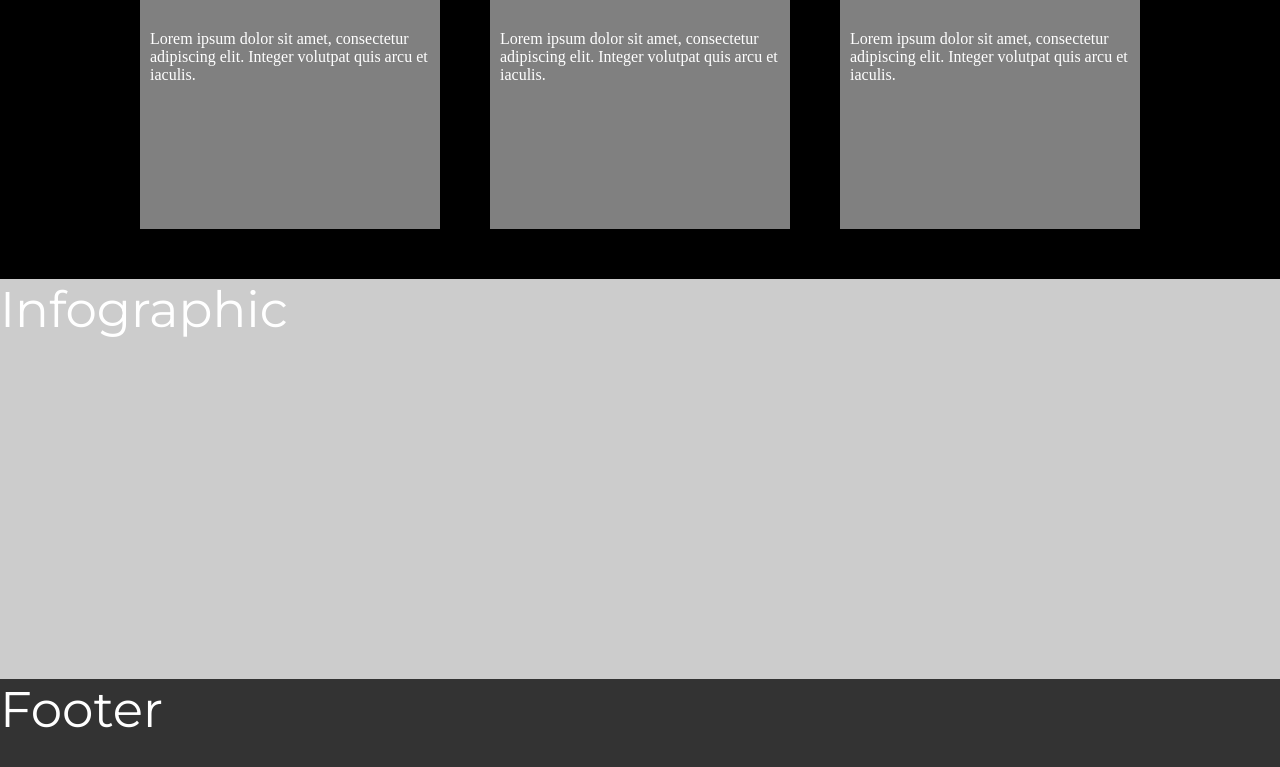
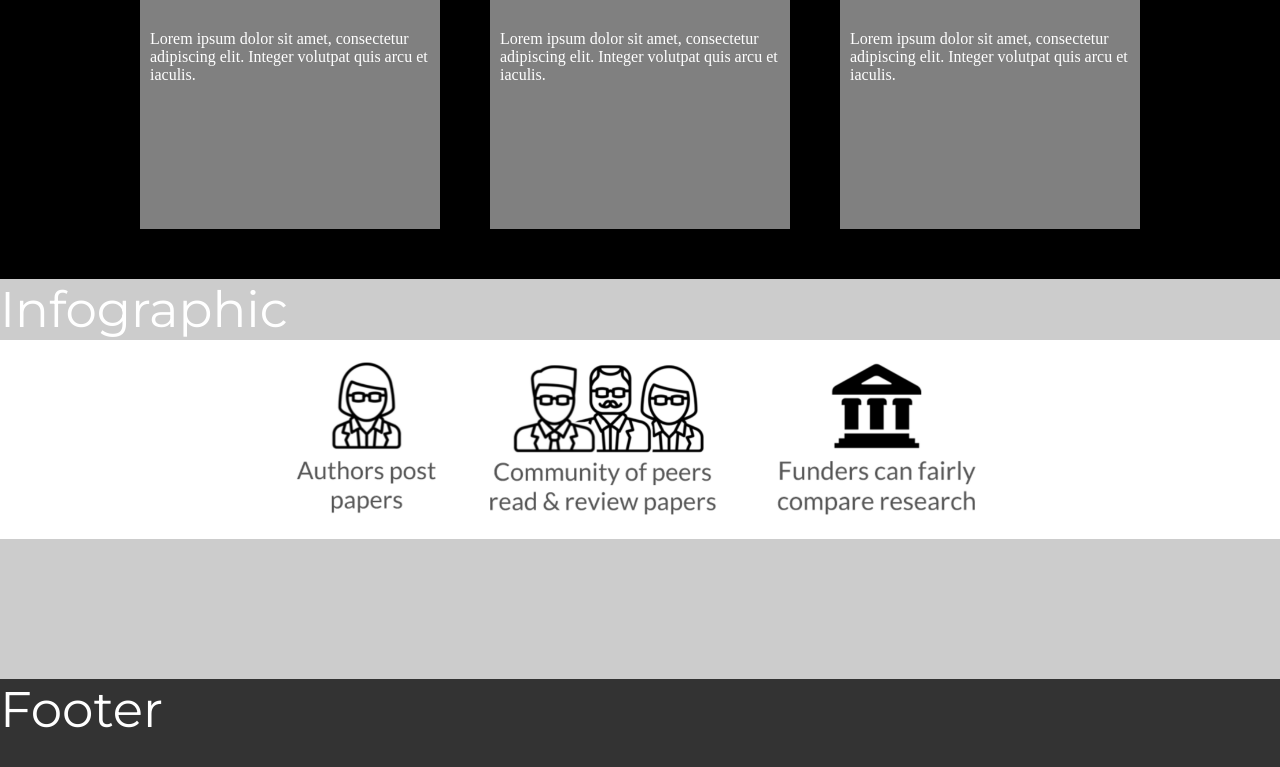
Before and after one commit to sirjessthebrave/wwcHackDayProject, a plain HTML site: page index.html in a window 1280 px wide. Shown: the part 921-1688 px from the top of the page. Drawn offline with nearby package versions, Linux system fonts and the light colour scheme.

Commit message:
adding animation 1

```diff
--- a/index.html
+++ b/index.html
@@ -4,6 +4,7 @@
 	<title>Publicus</title>
 	<link href='https://fonts.googleapis.com/css?family=Montserrat:400,700' rel='stylesheet' type='text/css'>
 	<link rel="stylesheet" type="text/css" href="siteassets/css/global.css">
+
 </head>
 <body>
 
@@ -46,6 +47,11 @@
 </div>
 <div class="Infographic">
 	<div class="heading">Infographic</div>
+	<section id="infographic">
+		<img id="image1" class="info-image" src="images/authors.png">
+  		<img id="image2" class="info-image" src="images/reviewers.png">
+  		<img id="image3" class="info-image" src="images/funders.png">
+	</section>
 </div>
 <div class="footer">
 	<div class="heading">Footer</div>
@@ -53,5 +59,6 @@
 <script src="https://code.jquery.com/jquery-1.12.3.min.js" integrity="sha256-aaODHAgvwQW1bFOGXMeX+pC4PZIPsvn2h1sArYOhgXQ="   crossorigin="anonymous"></script>
 <script type="text/javascript" src="siteassets/js/jquery.easing.1.3.js"></script>
 <script src="siteassets/js/jquery-base.js"></script>
+<script src="scripts.js" type="text/javascript"></script>
 </body>
 </html>
--- a/siteassets/css/global.css
+++ b/siteassets/css/global.css
@@ -165,6 +165,16 @@ input[type=text]:focus {
 	width: 100%;
 	background-color: #ccc;
 }
+.info-image {
+  margin: 20px;
+  opacity: 0;
+  height: 155px;
+}
+
+#infographic {
+  text-align: center;
+  background-color: #fff;
+}
 .footer {
 	height: 400px;
 	width: 100%;
```
